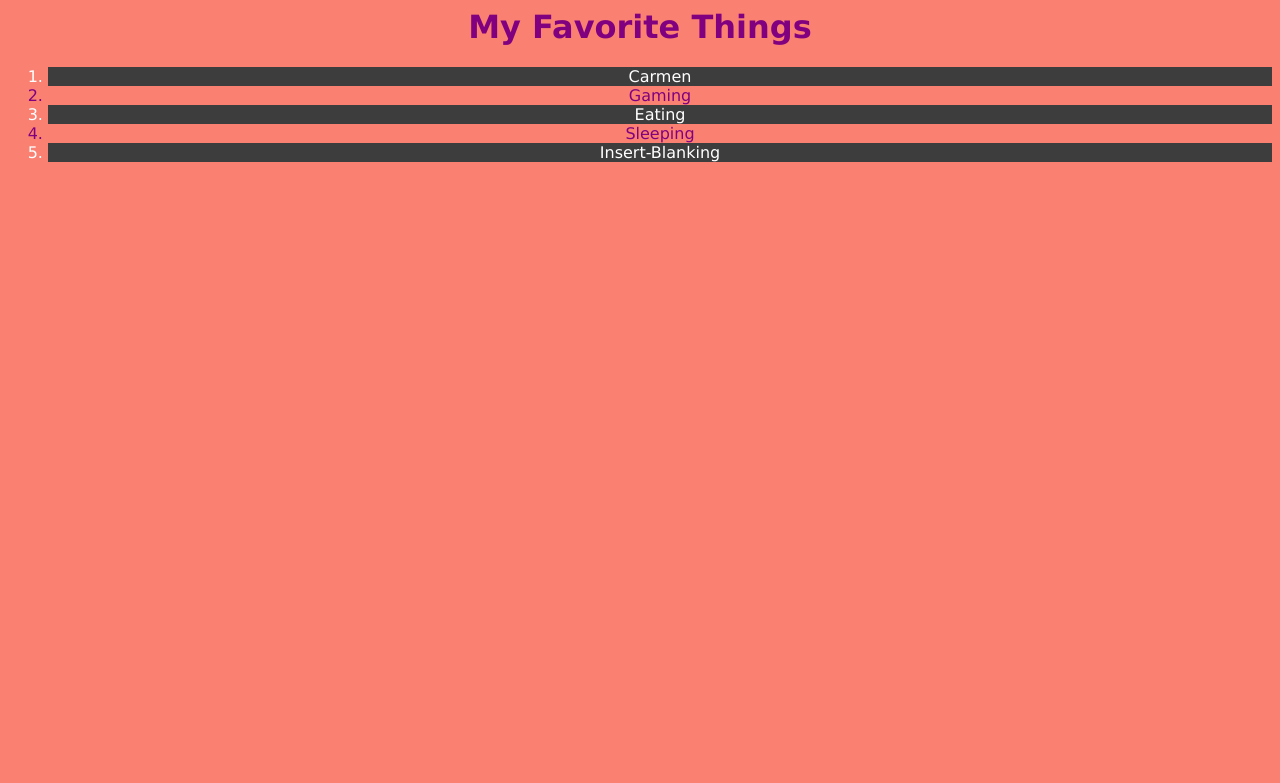
After one commit to MReat/Codeup_Web_Exercises, a PHP site: page /my-favorite-things.php in a window 1280 px wide. The commit adds this page. Shown: the top 783 px of the page. Run offline with PHP 8.4, Linux system fonts and the light colour scheme.

Commit message:
initial PHP with HTML lessons: my favorite things and server name generator

```diff
--- a/public/ajax_blog.html
+++ b/public/ajax_blog.html
@@ -76,7 +76,7 @@
 			var addPost = function (post) {
 				posts.push(post);
 
-				var header = '<h2>' + post.title + '</h3>';
+				var header = '<h3>' + post.title + '</h3>';
 				var content = '<p>' + post.content + '</p>';
 				var categories = '<p>Categories: ' + post.categories + '</p>';
 				var date = '<p>Written: ' + post.date + '</p>';
--- /dev/null
+++ b/public/css/custom_withPHP.css
@@ -0,0 +1,19 @@
+body {
+  background-color: salmon;
+  font-family: verdana;
+  color: purple;
+  text-align: center;
+}
+
+.container {
+  border-top: 200px;
+  border-left: 300px;
+  margin: auto;
+
+
+}
+
+#even {
+  background-color: #3d3d3d;
+  color: white;
+}
--- /dev/null
+++ b/public/my-favorite-things.php
@@ -0,0 +1,26 @@
+<?php
+
+$favorite_things = ['Carmen', 'Gaming', 'Eating', 'Sleeping', 'Insert-Blanking'];
+
+
+?>
+<html>
+<head>
+	<title>Favorite Things List</title>
+	<link rel="stylesheet" type="text/css" href="/css/custom_withPHP.css">
+</head>
+<body>
+	<h1>My Favorite Things</h1>
+	<div class="container">
+		<ol>
+			<?php foreach($favorite_things as $key => $thing){
+				if($key % 2 == 0) { ?>
+				<li id="even"> <?php echo $thing; ?></li>
+				<?php } else { ?>
+				<li><?php echo $thing; ?></li>
+				<?php }
+			} ?>
+		</ol>
+	</div>
+</body>
+</html>
```
Also changed, not shown: public/css/custom.css (+14 -0 lines), public/css/custom_weather.css (+10 -1 lines), public/server-name-generator.php (added, +20 -0 lines), public/weather_map.html (+52 -36 lines).
